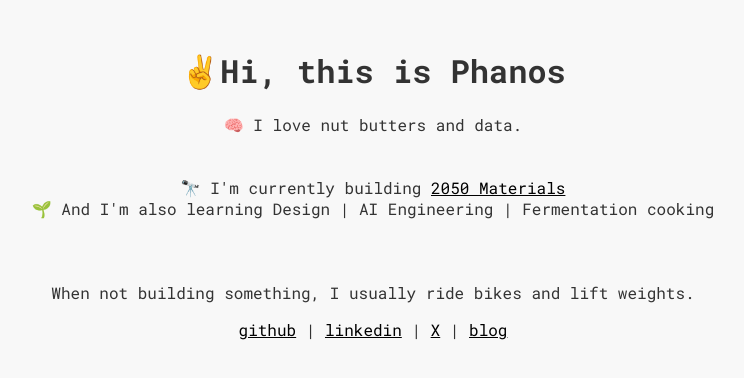
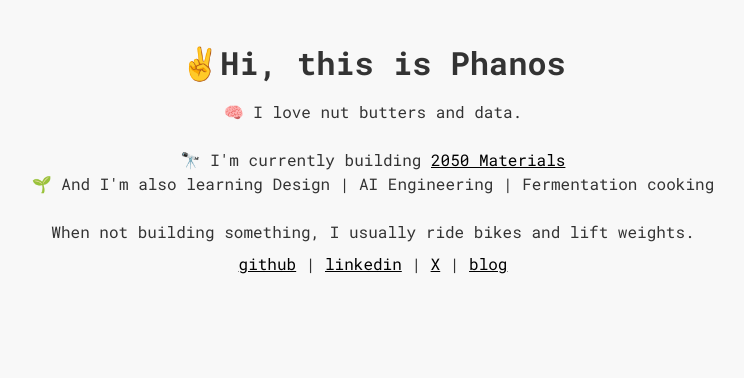
Before and after one commit to phanosh/phanosh.github.io, a plain HTML site: page index.html in a window 1280 px wide. Shown: the whole page, without its empty margins (267-1011 px from the left). Drawn offline with Linux system fonts and the light colour scheme.

Commit message:
monbile format

```diff
--- a/index.html
+++ b/index.html
@@ -1,6 +1,7 @@
 <!DOCTYPE html>
 <html>
 <head>
+    <meta name="viewport" content="width=device-width, initial-scale=1.0"> <!-- Added for responsive design -->
     <link rel="preconnect" href="https://fonts.googleapis.com">
     <link rel="preconnect" href="https://fonts.gstatic.com" crossorigin>
     <link href="https://fonts.googleapis.com/css2?family=Roboto+Mono:ital,wght@0,100..700;1,100..700&family=Roboto:ital,wght@0,100;0,300;0,400;0,500;0,700;0,900;1,100;1,300;1,400;1,500;1,700;1,900&display=swap" rel="stylesheet">
@@ -11,33 +12,42 @@
             font-family: "Roboto Mono", "BAG Regular", "Inter", sans-serif;
             color: #333333;
             background-color: #f8f8f8;
-            text-align: center; /* Changed to center align */
+            text-align: center;
             padding: 20px;
+            margin: 0;
         }
         a {
             color: black;
-            text-decoration: underline; /* Added underline for links */
+            text-decoration: underline;
         }
         a:hover {
             color: #F9E400;
         }
         ::selection {
-            background: #F9E400; /* Highlight background color */
-            color: #7C00FE; /* Highlight text color */
+            background: #F9E400;
+            color: #7C00FE;
+        }
+        h1 {
+            font-size: 2em; /* Responsive font size */
+            margin-bottom: 0.5em;
+        }
+        p {
+            font-size: 1em; /* Responsive font size */
+            line-height: 1.5;
+            margin: 0.5em 0;
         }
     </style>
 </head>
 <body>
     <h1>✌️Hi, this is Phanos</h1>
     <p>
-        🧠 I love nut butters and data.<br><br><br>
-        🔭 I'm currently building <a href="https://2050-materials.com/" target="_blank">2050 Materials</a><br> <!-- Added target="_blank" -->
-        🌱 And I'm also learning Design | AI Engineering | Fermentation cooking<br>
-        <br><br><br>
+        🧠 I love nut butters and data.<br><br>
+        🔭 I'm currently building <a href="https://2050-materials.com/" target="_blank">2050 Materials</a><br>
+        🌱 And I'm also learning Design | AI Engineering | Fermentation cooking<br><br>
         When not building something, I usually ride bikes and lift weights.<br>
     </p>
     <p>
-        <a href="https://github.com/phanosh" target="_blank">github</a> | <a href="https://www.linkedin.com/in/phanosha/" target="_blank">linkedin</a> | <a href="https://twitter.com/phanosha" target="_blank">X</a> | <a href="https://medium.com/@hadjikyriakou.phanos" target="_blank">blog</a> <!-- Added target="_blank" -->
+        <a href="https://github.com/phanosh" target="_blank">github</a> | <a href="https://www.linkedin.com/in/phanosha/" target="_blank">linkedin</a> | <a href="https://twitter.com/phanosha" target="_blank">X</a> | <a href="https://medium.com/@hadjikyriakou.phanos" target="_blank">blog</a>
     </p>
 </body>
 </html>
```
